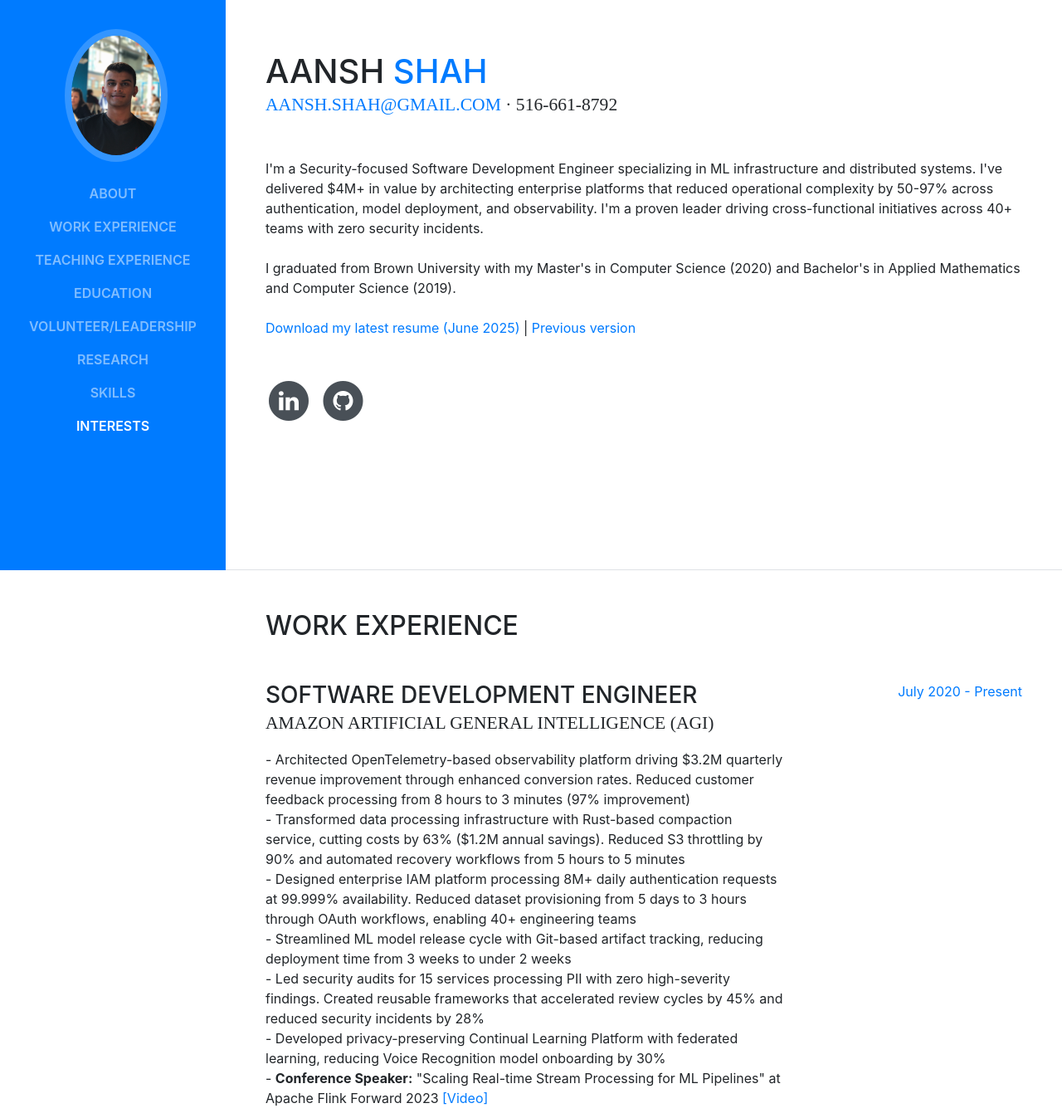
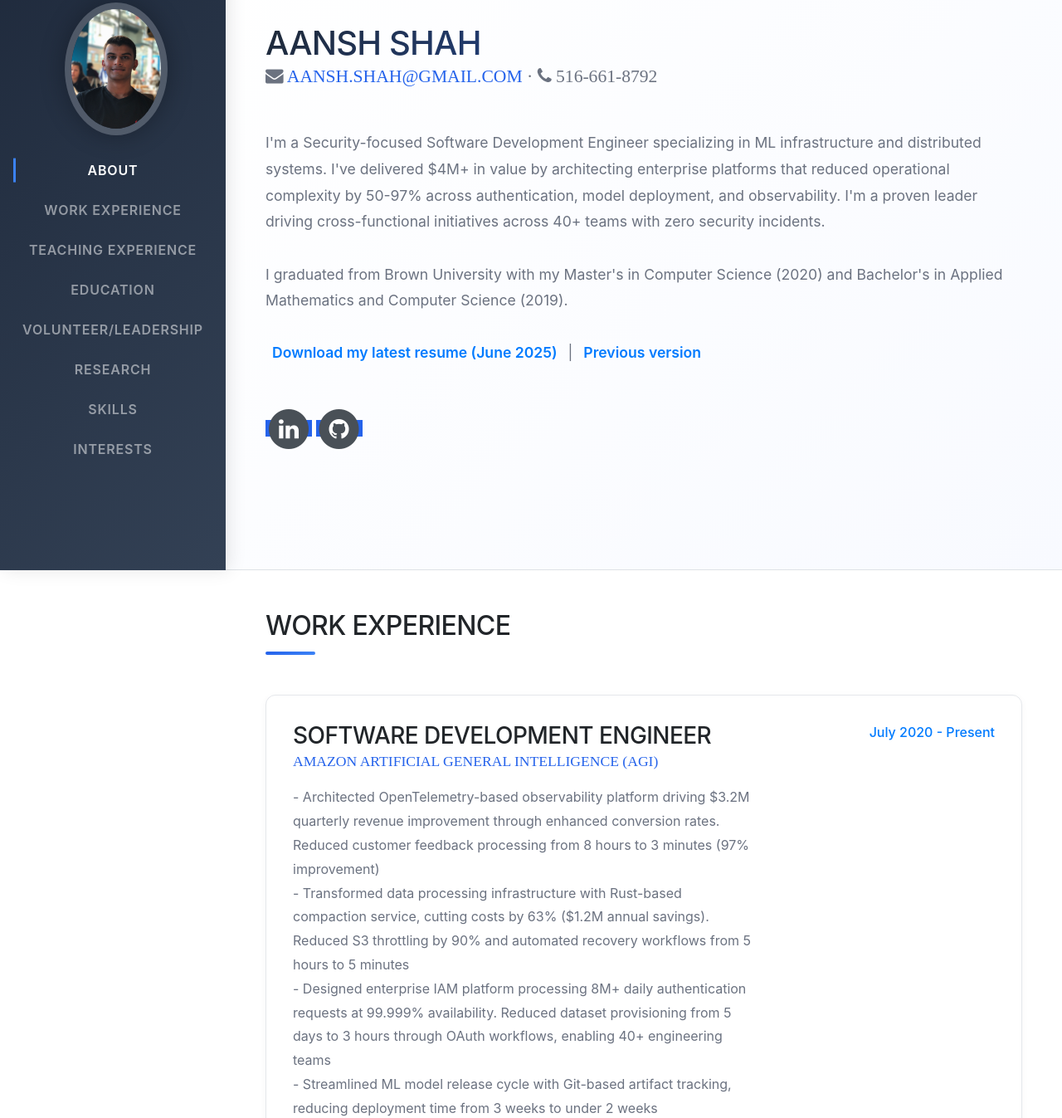
Before and after one commit to aanshshah/aanshshah.github.io, a website with bundled scripts: page index.html in a window 1280 px wide. Shown: the part 113-1460 px from the top of the page at 83% size. Built offline with nearby package versions, Linux system fonts and the light colour scheme; a web font is replaced by a local one.

Commit message:
improves visual layout for website

```diff
--- /dev/null
+++ b/css/custom.css
@@ -0,0 +1,459 @@
+/* Custom CSS Enhancements for Aansh Shah's Portfolio */
+
+/* ===== Color Variables ===== */
+:root {
+  --primary-color: #2563eb;  /* Modern blue */
+  --secondary-color: #1e40af; /* Darker blue */
+  --accent-color: #3b82f6;    /* Lighter blue */
+  --text-dark: #1f2937;
+  --text-light: #6b7280;
+  --bg-light: #f9fafb;
+  --border-color: #e5e7eb;
+  --success-color: #10b981;
+  --warning-color: #f59e0b;
+}
+
+/* ===== Typography Enhancements ===== */
+body {
+  font-family: 'Inter', -apple-system, BlinkMacSystemFont, 'Segoe UI', Roboto, sans-serif;
+  color: var(--text-dark);
+  line-height: 1.7;
+  font-size: 16px;
+}
+
+h1, h2, h3, h4, h5, h6 {
+  font-family: 'Inter', sans-serif;
+  font-weight: 700;
+  color: var(--text-dark);
+  letter-spacing: -0.02em;
+}
+
+h1 {
+  font-size: 3.5rem;
+  font-weight: 800;
+  line-height: 1.1;
+}
+
+h2 {
+  font-size: 2.5rem;
+  margin-bottom: 2rem;
+  position: relative;
+  padding-bottom: 1rem;
+}
+
+h2::after {
+  content: '';
+  position: absolute;
+  bottom: 0;
+  left: 0;
+  width: 60px;
+  height: 4px;
+  background: linear-gradient(to right, var(--primary-color), var(--accent-color));
+  border-radius: 2px;
+}
+
+h3 {
+  font-size: 1.5rem;
+  font-weight: 600;
+  color: var(--secondary-color);
+  margin-bottom: 0.75rem;
+}
+
+.text-primary {
+  color: var(--primary-color) !important;
+}
+
+/* ===== Navigation Enhancements ===== */
+#sideNav {
+  background: linear-gradient(135deg, #1e293b 0%, #334155 100%);
+  box-shadow: 4px 0 20px rgba(0,0,0,0.1);
+}
+
+.navbar-nav .nav-link {
+  font-weight: 500;
+  letter-spacing: 0.05em;
+  text-transform: none;
+  font-size: 1rem;
+  padding: 0.75rem 1rem;
+  transition: all 0.3s ease;
+  position: relative;
+  color: rgba(255,255,255,0.8);
+}
+
+.navbar-nav .nav-link:hover {
+  color: #fff;
+  transform: translateX(5px);
+}
+
+.navbar-nav .nav-link::before {
+  content: '';
+  position: absolute;
+  left: 0;
+  top: 50%;
+  transform: translateY(-50%);
+  width: 3px;
+  height: 0;
+  background: var(--accent-color);
+  transition: height 0.3s ease;
+}
+
+.navbar-nav .nav-link:hover::before,
+.navbar-nav .nav-link.active::before {
+  height: 60%;
+}
+
+/* ===== Profile Image Enhancement ===== */
+.img-profile {
+  width: 12rem;
+  height: 12rem;
+  border: 5px solid rgba(255,255,255,0.2);
+  box-shadow: 0 0 30px rgba(0,0,0,0.3);
+  transition: transform 0.3s ease, box-shadow 0.3s ease;
+}
+
+.img-profile:hover {
+  transform: scale(1.05);
+  box-shadow: 0 0 40px rgba(0,0,0,0.4);
+}
+
+/* ===== Section Styling ===== */
+.resume-section {
+  padding: 5rem 3rem !important;
+  border-bottom: 1px solid var(--border-color);
+}
+
+.resume-section:last-child {
+  border-bottom: none;
+}
+
+/* ===== About Section ===== */
+#about {
+  background: linear-gradient(135deg, #ffffff 0%, #f8faff 100%);
+  min-height: 100vh;
+  display: flex;
+  align-items: center;
+}
+
+#about h1 {
+  background: linear-gradient(135deg, var(--text-dark), var(--primary-color));
+  -webkit-background-clip: text;
+  -webkit-text-fill-color: transparent;
+  background-clip: text;
+  margin-bottom: 1rem;
+}
+
+#about p {
+  font-size: 1.1rem;
+  line-height: 1.8;
+  color: var(--text-light);
+}
+
+#about p a {
+  font-weight: 600;
+  padding: 0.25rem 0.5rem;
+  border-radius: 4px;
+  transition: all 0.3s ease;
+}
+
+#about p a:hover {
+  background: var(--bg-light);
+  color: var(--secondary-color);
+}
+
+.subheading {
+  font-size: 1.25rem;
+  font-weight: 500;
+  color: var(--text-light);
+  margin-bottom: 2rem;
+}
+
+.subheading a {
+  color: var(--primary-color);
+  text-decoration: none;
+  transition: color 0.3s ease;
+}
+
+.subheading a:hover {
+  color: var(--secondary-color);
+}
+
+/* ===== Resume Items ===== */
+.resume-item {
+  padding: 2rem;
+  margin-bottom: 2rem;
+  background: #fff;
+  border-radius: 12px;
+  box-shadow: 0 2px 8px rgba(0,0,0,0.04);
+  border: 1px solid var(--border-color);
+  transition: all 0.3s ease;
+}
+
+.resume-item:hover {
+  box-shadow: 0 8px 24px rgba(0,0,0,0.08);
+  transform: translateY(-2px);
+  border-color: var(--primary-color);
+}
+
+.resume-content h3 {
+  margin-bottom: 0.5rem;
+}
+
+.resume-content .subheading {
+  color: var(--primary-color);
+  font-size: 1.1rem;
+  margin-bottom: 1rem;
+}
+
+.resume-content p,
+.resume-content ul {
+  color: var(--text-light);
+  line-height: 1.8;
+}
+
+.resume-date {
+  min-width: 180px;
+  color: var(--text-light);
+  font-weight: 500;
+}
+
+/* ===== Skills Section Enhancement ===== */
+.list-icons {
+  font-size: 3.5rem;
+  display: flex;
+  flex-wrap: wrap;
+  gap: 1.5rem;
+}
+
+.list-inline-item {
+  margin: 0 !important;
+  transition: all 0.3s ease;
+}
+
+.list-inline-item:hover {
+  transform: translateY(-5px) scale(1.1);
+}
+
+.list-inline-item i {
+  transition: color 0.3s ease;
+}
+
+.list-inline-item:hover i {
+  filter: brightness(1.2);
+}
+
+/* ===== Social Icons Enhancement ===== */
+.list-social-icons .list-inline-item a {
+  background: var(--primary-color);
+  transition: all 0.3s ease;
+}
+
+.list-social-icons .list-inline-item a:hover {
+  background: var(--secondary-color);
+  transform: translateY(-3px);
+  box-shadow: 0 5px 15px rgba(37, 99, 235, 0.4);
+}
+
+/* ===== Links Enhancement ===== */
+a {
+  color: var(--primary-color);
+  transition: color 0.3s ease;
+}
+
+a:hover {
+  color: var(--secondary-color);
+  text-decoration: none;
+}
+
+/* ===== Publication Links ===== */
+a[target="_blank"] {
+  font-weight: 500;
+  display: inline-flex;
+  align-items: center;
+  gap: 0.25rem;
+}
+
+a[target="_blank"]:after {
+  content: '↗';
+  font-size: 0.8em;
+  opacity: 0.7;
+}
+
+/* ===== Bullet Points Enhancement ===== */
+.resume-content ul {
+  list-style: none;
+  padding-left: 0;
+}
+
+.resume-content ul li {
+  position: relative;
+  padding-left: 2rem;
+  margin-bottom: 0.75rem;
+}
+
+.resume-content ul li:before {
+  content: '▸';
+  position: absolute;
+  left: 0;
+  color: var(--primary-color);
+  font-weight: bold;
+  font-size: 1.2rem;
+}
+
+/* ===== Strong Text Enhancement ===== */
+strong {
+  color: var(--text-dark);
+  font-weight: 600;
+}
+
+/* ===== Research Section ===== */
+#research .resume-item {
+  background: linear-gradient(to right, #fff, #fafbff);
+}
+
+/* ===== Skills Grid ===== */
+#skills p,
+.skill-content {
+  background: var(--bg-light);
+  padding: 1.5rem;
+  border-radius: 8px;
+  margin-bottom: 2rem;
+  border-left: 4px solid var(--primary-color);
+}
+
+.skill-category {
+  transition: all 0.3s ease;
+}
+
+.skill-category:hover {
+  transform: translateX(5px);
+}
+
+.skill-category:hover .skill-content {
+  background: #f3f4f6;
+  border-left-width: 6px;
+}
+
+/* ===== Responsive Improvements ===== */
+@media (max-width: 768px) {
+  h1 {
+    font-size: 2.5rem;
+  }
+
+  h2 {
+    font-size: 2rem;
+  }
+
+  .resume-section {
+    padding: 3rem 1.5rem !important;
+  }
+
+  .resume-item {
+    padding: 1.5rem;
+  }
+}
+
+/* ===== Loading Animation ===== */
+@keyframes fadeIn {
+  from {
+    opacity: 0;
+    transform: translateY(20px);
+  }
+  to {
+    opacity: 1;
+    transform: translateY(0);
+  }
+}
+
+.resume-section {
+  animation: fadeIn 0.6s ease-out;
+}
+
+/* ===== Hover Effects for Links ===== */
+.resume-content a {
+  position: relative;
+  text-decoration: none;
+}
+
+.resume-content a::after {
+  content: '';
+  position: absolute;
+  width: 0;
+  height: 2px;
+  bottom: -2px;
+  left: 0;
+  background-color: var(--primary-color);
+  transition: width 0.3s ease;
+}
+
+.resume-content a:hover::after {
+  width: 100%;
+}
+
+/* ===== Modern Card Style for Sections ===== */
+#experience .resume-item,
+#education .resume-item,
+#research .resume-item {
+  position: relative;
+  overflow: hidden;
+}
+
+#experience .resume-item::before,
+#education .resume-item::before,
+#research .resume-item::before {
+  content: '';
+  position: absolute;
+  top: 0;
+  left: 0;
+  width: 4px;
+  height: 100%;
+  background: linear-gradient(to bottom, var(--primary-color), var(--accent-color));
+  transform: scaleY(0);
+  transition: transform 0.3s ease;
+}
+
+#experience .resume-item:hover::before,
+#education .resume-item:hover::before,
+#research .resume-item:hover::before {
+  transform: scaleY(1);
+}
+
+/* ===== Tag Style for Technologies ===== */
+.devicon {
+  color: var(--text-light);
+  transition: color 0.3s ease, transform 0.3s ease;
+}
+
+.devicon:hover {
+  color: var(--primary-color);
+}
+
+/* ===== Print Styles ===== */
+@media print {
+  .resume-item {
+    box-shadow: none;
+    border: 1px solid #ddd;
+  }
+
+  #sideNav {
+    display: none;
+  }
+
+  .resume-section {
+    padding: 2rem !important;
+  }
+}
+
+/* ===== Final Polish ===== */
+.container-fluid {
+  max-width: 1400px;
+}
+
+::selection {
+  background: var(--primary-color);
+  color: white;
+}
+
+::-moz-selection {
+  background: var(--primary-color);
+  color: white;
+}
--- a/index.html
+++ b/index.html
@@ -5,8 +5,13 @@
 
     <meta charset="utf-8">
     <meta name="viewport" content="width=device-width, initial-scale=1, shrink-to-fit=no">
-    <meta name="description" content="Aansh Shah">
+    <meta name="description" content="Aansh Shah - Security-focused Software Development Engineer specializing in ML infrastructure and distributed systems.">
     <meta name="author" content="Aansh Shah">
+    <meta name="keywords" content="Aansh Shah, Software Engineer, ML Infrastructure, Amazon AGI, Brown University, AI Education">
+    <meta property="og:title" content="Aansh Shah - Software Development Engineer">
+    <meta property="og:description" content="Security-focused Software Development Engineer specializing in ML infrastructure and distributed systems.">
+    <meta property="og:url" content="https://aanshshah.com">
+    <meta property="og:type" content="website">
 
     <title>Aansh Shah</title>
 
@@ -16,6 +21,7 @@
     <!-- Custom fonts for this template -->
     <link href="https://fonts.googleapis.com/css?family=Saira+Extra+Condensed:100,200,300,400,500,600,700,800,900" rel="stylesheet">
     <link href="https://fonts.googleapis.com/css?family=Open+Sans:300,300i,400,400i,600,600i,700,700i,800,800i" rel="stylesheet">
+    <link href="https://fonts.googleapis.com/css2?family=Inter:wght@300;400;500;600;700;800&display=swap" rel="stylesheet">
     <link href="vendor/font-awesome/css/font-awesome.min.css" rel="stylesheet">
     <!--<link href="vendor/devicons/css/devicons.min.css" rel="stylesheet">-->
       <link rel="stylesheet" href="https://cdn.rawgit.com/konpa/devicon/df6431e323547add1b4cf45992913f15286456d3/devicon.min.css">
@@ -23,6 +29,7 @@
 
     <!-- Custom styles for this template -->
     <link href="css/resume.min.css" rel="stylesheet">
+    <link href="css/custom.css" rel="stylesheet">
 
   </head>
 
@@ -77,7 +84,8 @@
             <span class="text-primary">Shah</span>
           </h1>
           <div class="subheading mb-5">
-            <a href="mailto:aansh.shah@gmail.com">aansh.shah@gmail.com</a> · 516-661-8792
+            <i class="fa fa-envelope"></i> <a href="mailto:aansh.shah@gmail.com">aansh.shah@gmail.com</a> ·
+            <i class="fa fa-phone"></i> 516-661-8792
           </div>
           <p class="mb-5">I'm a Security-focused Software Development Engineer specializing in ML infrastructure and distributed systems. I've delivered $4M+ in value by architecting enterprise platforms that reduced operational complexity by 50-97% across authentication, model deployment, and observability. I'm a proven leader driving cross-functional initiatives across 40+ teams with zero security incidents.<br><br>
             I graduated from Brown University with my Master's in Computer Science (2020) and Bachelor's in Applied Mathematics and Computer Science (2019).<br><br>
@@ -85,7 +93,7 @@
           </p>
           <ul class="list-inline list-social-icons mb-0">
             <li class="list-inline-item">
-              <a href="https://www.linkedin.com/in/aansh-shah/">
+              <a href="https://www.linkedin.com/in/aansh-shah/" aria-label="LinkedIn Profile">
                 <span class="fa-stack fa-lg">
                   <i class="fa fa-circle fa-stack-2x"></i>
                   <i class="fa fa-linkedin fa-stack-1x fa-inverse"></i>
@@ -93,7 +101,7 @@
               </a>
             </li>
             <li class="list-inline-item">
-              <a href="https://www.github.com/aanshshah">
+              <a href="https://www.github.com/aanshshah" aria-label="GitHub Profile">
                 <span class="fa-stack fa-lg">
                   <i class="fa fa-circle fa-stack-2x"></i>
                   <i class="fa fa-github fa-stack-1x fa-inverse"></i>
@@ -554,13 +562,17 @@
           <h2 class="mb-5">Skills</h2>
 
           <div class="subheading mb-3">Cloud & Infrastructure</div>
-          <p class="mb-4"><strong>AWS Services:</strong> EC2, S3, Lambda, DynamoDB, Kinesis, Apache Flink, Fargate, ECS, EKS, Spark, CloudFormation, CDK<br>
-          <strong>Security & Observability:</strong> OAuth 2.0, RBAC, OpenTelemetry, DevSecOps practices<br>
-          <strong>Machine Learning:</strong> Federated Learning, Model Deployment, ML Infrastructure</p>
+          <div class="skill-category mb-4">
+            <p class="skill-content"><strong>AWS Services:</strong> EC2, S3, Lambda, DynamoDB, Kinesis, Apache Flink, Fargate, ECS, EKS, Spark, CloudFormation, CDK<br>
+            <strong>Security & Observability:</strong> OAuth 2.0, RBAC, OpenTelemetry, DevSecOps practices<br>
+            <strong>Machine Learning:</strong> Federated Learning, Model Deployment, ML Infrastructure</p>
+          </div>
 
           <div class="subheading mb-3">Programming Languages</div>
-          <p class="mb-4"><strong>Primary:</strong> Python, TypeScript, Java, Rust<br>
-          <strong>Additional:</strong> JavaScript, C#, C, SQL, HTML/CSS</p>
+          <div class="skill-category mb-4">
+            <p class="skill-content"><strong>Primary:</strong> Python, TypeScript, Java, Rust<br>
+            <strong>Additional:</strong> JavaScript, C#, C, SQL, HTML/CSS</p>
+          </div>
 
           <div class="subheading mb-3">Technologies &amp; Tools</div>
           <ul class="list-inline list-icons">
@@ -649,6 +661,7 @@
 
     <!-- Custom scripts for this template -->
     <script src="js/resume.min.js"></script>
+    <script src="js/custom.js"></script>
 
   </body>
 
--- /dev/null
+++ b/js/custom.js
@@ -0,0 +1,131 @@
+// Custom JavaScript for Enhanced Visual Experience
+
+document.addEventListener('DOMContentLoaded', function() {
+    // Smooth scroll with offset for navigation
+    const navLinks = document.querySelectorAll('.nav-link');
+    navLinks.forEach(link => {
+        link.addEventListener('click', function(e) {
+            e.preventDefault();
+            const targetId = this.getAttribute('href');
+            const targetSection = document.querySelector(targetId);
+            if (targetSection) {
+                const offset = 20;
+                const targetPosition = targetSection.offsetTop - offset;
+                window.scrollTo({
+                    top: targetPosition,
+                    behavior: 'smooth'
+                });
+            }
+        });
+    });
+
+    // Add animation to resume items when they come into view
+    const observerOptions = {
+        threshold: 0.1,
+        rootMargin: '0px 0px -50px 0px'
+    };
+
+    const observer = new IntersectionObserver(function(entries) {
+        entries.forEach(entry => {
+            if (entry.isIntersecting) {
+                entry.target.style.opacity = '0';
+                entry.target.style.transform = 'translateY(20px)';
+
+                setTimeout(() => {
+                    entry.target.style.transition = 'opacity 0.6s ease, transform 0.6s ease';
+                    entry.target.style.opacity = '1';
+                    entry.target.style.transform = 'translateY(0)';
+                }, 100);
+
+                observer.unobserve(entry.target);
+            }
+        });
+    }, observerOptions);
+
+    // Observe all resume items
+    const resumeItems = document.querySelectorAll('.resume-item');
+    resumeItems.forEach(item => {
+        observer.observe(item);
+    });
+
+    // Add active class to current nav item based on scroll position
+    window.addEventListener('scroll', function() {
+        const sections = document.querySelectorAll('.resume-section');
+        const navLinks = document.querySelectorAll('.nav-link');
+
+        let current = '';
+        sections.forEach(section => {
+            const sectionTop = section.offsetTop;
+            const sectionHeight = section.clientHeight;
+            if (pageYOffset >= sectionTop - 60) {
+                current = section.getAttribute('id');
+            }
+        });
+
+        navLinks.forEach(link => {
+            link.classList.remove('active');
+            if (link.getAttribute('href').substring(1) === current) {
+                link.classList.add('active');
+            }
+        });
+    });
+
+    // Enhance skill icons with tooltip
+    const skillIcons = document.querySelectorAll('.devicon');
+    skillIcons.forEach(icon => {
+        icon.style.cursor = 'pointer';
+        icon.addEventListener('mouseenter', function() {
+            this.style.transform = 'scale(1.2) rotate(5deg)';
+        });
+        icon.addEventListener('mouseleave', function() {
+            this.style.transform = 'scale(1) rotate(0deg)';
+        });
+    });
+
+    // Add typing effect to the main heading
+    const nameElement = document.querySelector('h1');
+    if (nameElement) {
+        const text = nameElement.innerHTML;
+        nameElement.innerHTML = '';
+        nameElement.style.opacity = '1';
+
+        let index = 0;
+        function typeWriter() {
+            if (index < text.length) {
+                nameElement.innerHTML = text.slice(0, index + 1);
+                index++;
+                setTimeout(typeWriter, 50);
+            }
+        }
+
+        setTimeout(typeWriter, 500);
+    }
+
+    // Enhance external links
+    const externalLinks = document.querySelectorAll('a[target="_blank"]');
+    externalLinks.forEach(link => {
+        link.setAttribute('rel', 'noopener noreferrer');
+    });
+
+    // Add progress indicator for page scroll
+    const progressBar = document.createElement('div');
+    progressBar.style.cssText = `
+        position: fixed;
+        top: 0;
+        left: 0;
+        width: 0%;
+        height: 3px;
+        background: linear-gradient(to right, #2563eb, #3b82f6);
+        z-index: 9999;
+        transition: width 0.2s ease;
+    `;
+    document.body.appendChild(progressBar);
+
+    window.addEventListener('scroll', function() {
+        const windowHeight = window.innerHeight;
+        const documentHeight = document.documentElement.scrollHeight - windowHeight;
+        const scrolled = window.scrollY;
+        const progress = (scrolled / documentHeight) * 100;
+        progressBar.style.width = progress + '%';
+    });
+});
```
